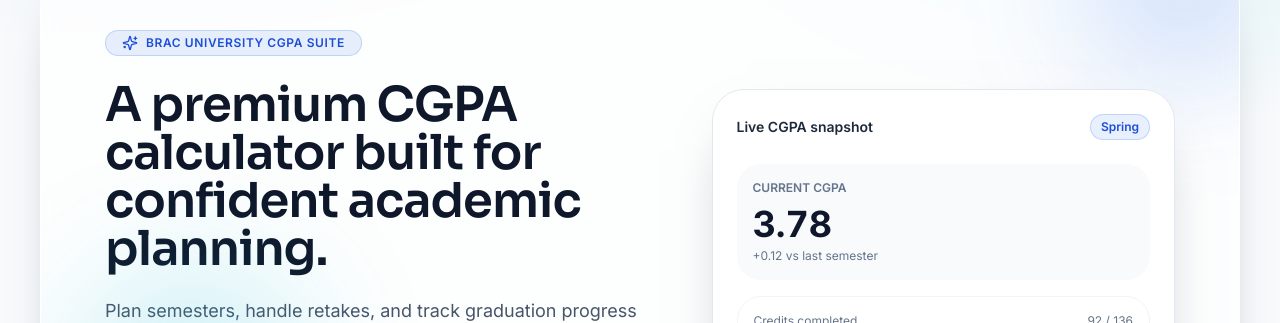
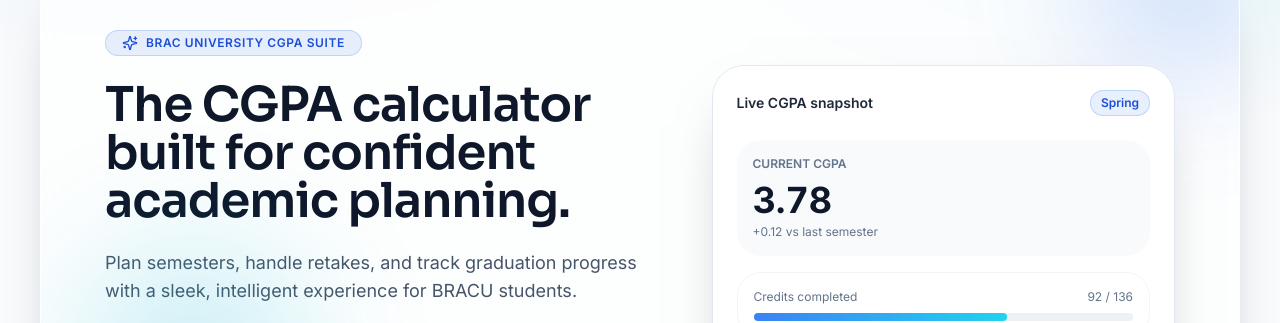
Before and after one commit to saad-bin-sohan/CGPA-calculator-for-bracu, a Next.js app in the folder frontend/: page / in a window 1280 px wide. Shown: the part 140-463 px from the top of the page. Built offline with nearby package versions, Linux system fonts and the light colour scheme; no server answers.

Commit message:
changed static text

```diff
--- a/frontend/app/page.tsx
+++ b/frontend/app/page.tsx
@@ -60,7 +60,7 @@
               BRAC University CGPA Suite
             </div>
             <h1 className="text-4xl font-semibold text-slate-900 sm:text-5xl">
-              A premium CGPA calculator built for confident academic planning.
+              The CGPA calculator built for confident academic planning.
             </h1>
             <p className="text-base text-slate-600 sm:text-lg">
               Plan semesters, handle retakes, and track graduation progress with a sleek, intelligent
```
